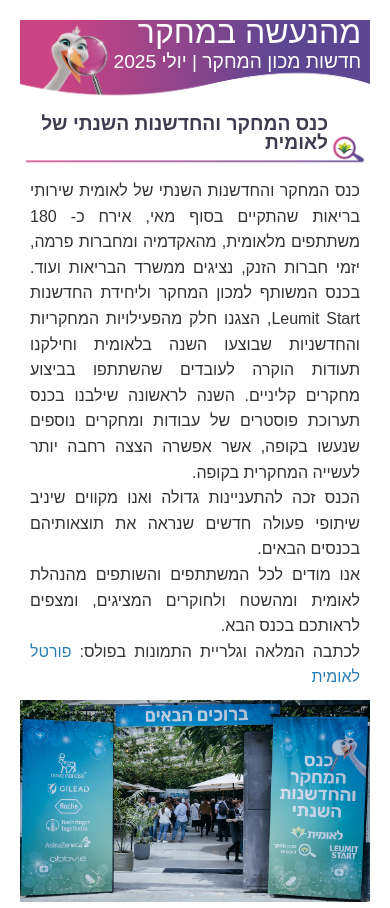
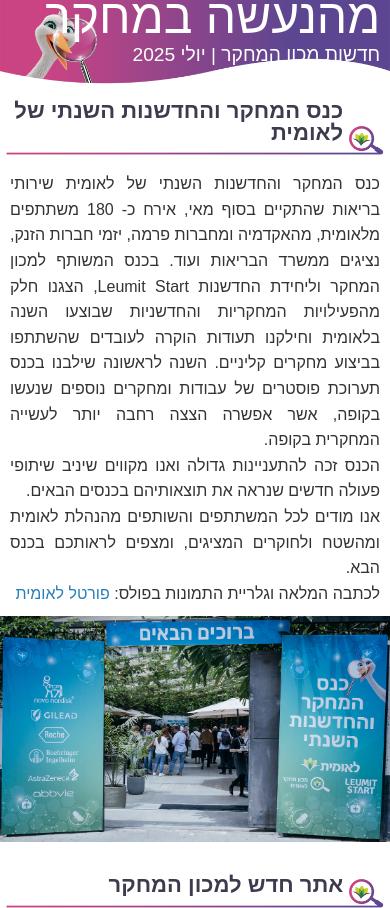
Before and after one commit to arielisr/lri-newsletter, a plain HTML site: page newsletter.html in a window 390 px wide. Shown: the top 908 px of the page. Drawn offline with Linux system fonts and the light colour scheme.

Commit message:
Add files via upload

```diff
--- a/newsletter.html
+++ b/newsletter.html
@@ -19,12 +19,11 @@ body {
 	direction: rtl;
 }
 .container {
-	width: 100%;
-	max-width: 700px;
-	margin: auto;
-	background: #fff;
-	padding: 20px;
-	box-shadow: 0px 0px 10px rgba(0, 0, 0, 0.1);
+  max-width: 800px; /* optional limit for very wide screens */
+  min-width: 300px; /* keep legibility */
+  margin: auto;
+  background: #fff;
+  box-shadow: 0px 0px 10px rgba(0, 0, 0, 0.1);
 }
 .section {
 	margin-bottom: 20px;
@@ -105,7 +104,7 @@ body {
 	bottom: 0.8em;
 	right: 12%;
 	color: #3d3c4f;
-	font-size: 1.8em;
+	font-size: 30px;
 	font-weight: bold;
 	white-space: normal;
 	line-height: 1;
@@ -125,7 +124,7 @@ body {
   }
 
   .banner-text h1 {
-    font-size: 2em; /* Reduce font size for smaller screens */
+    font-size: 3em; /* Reduce font size for smaller screens */
   }
 
   .banner-text p {
@@ -133,7 +132,7 @@ body {
   }
 
   .title-text {
-    font-size: 1.2em;
+    font-size: 22px;
     white-space: normal; /* Allow text to wrap */
   }
   img {
```
